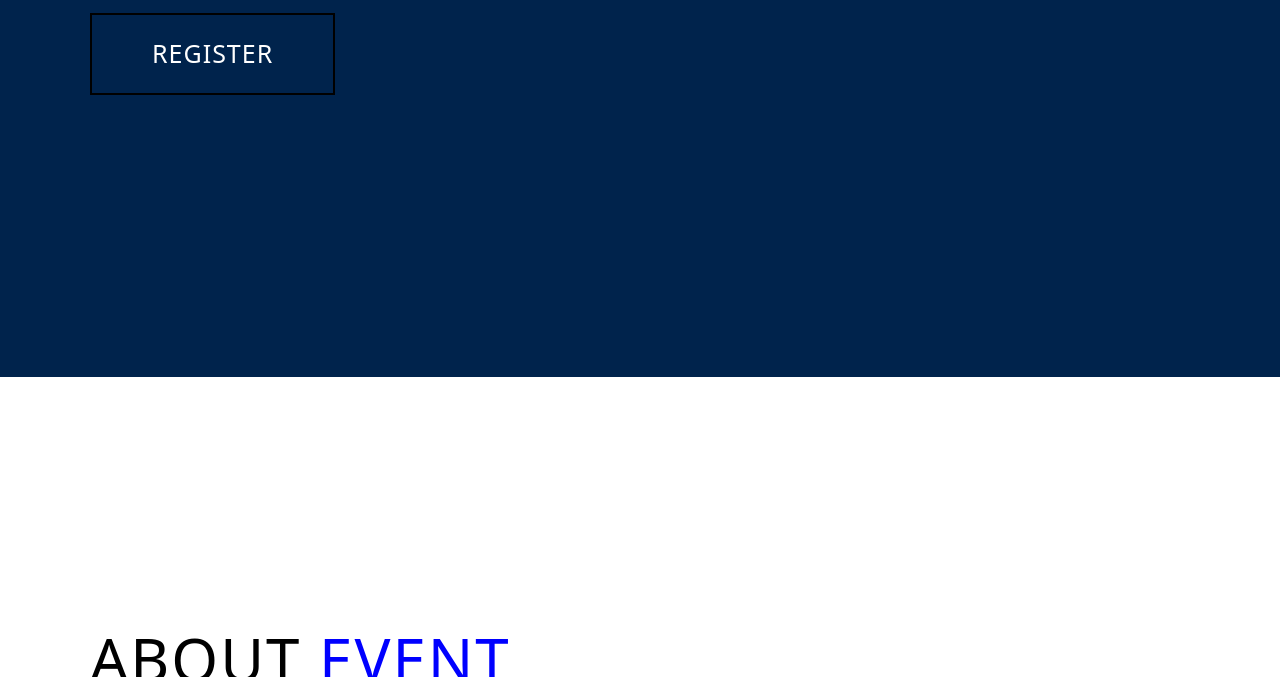
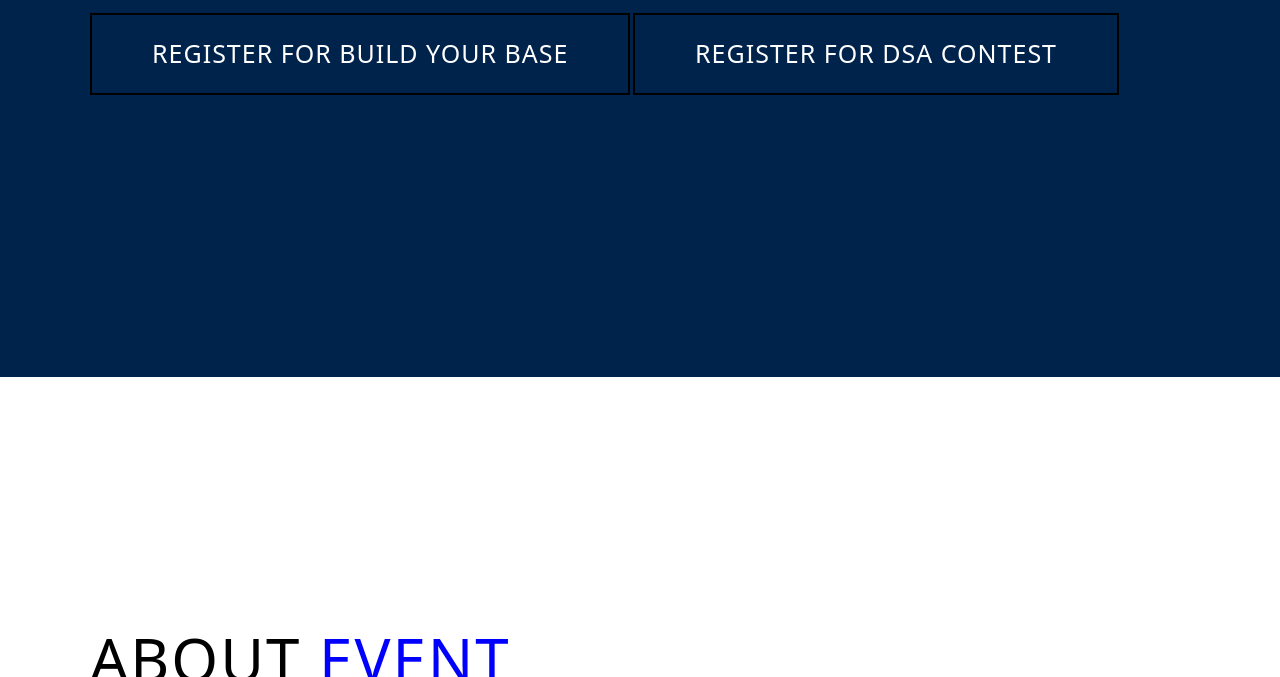
Before and after one commit to cdsvitbhopal/DSA-DASH, a plain HTML site: page index.html in a window 1280 px wide. Shown: the part 423-1100 px from the top of the page. Drawn offline with nearby package versions, Linux system fonts and the light colour scheme; a script that the page names is missing.

Commit message:
Update buttons

```diff
--- a/index.html
+++ b/index.html
@@ -48,7 +48,10 @@
         <h1 style="font-size:250%">28th September 2022 <span></span></h1>
         <h1>DSA DASH <span></span></h1>
         <a href="
-https://forms.gle/6eNnFx7ZQgMYWp4TA" type="button" class="cta">Register</a>
+https://forms.gle/6eNnFx7ZQgMYWp4TA" type="button" class="cta">Register For Build Your Base</a>
+        <a href="
+https://forms/d/e/1FAIpQLSf5y8Oyzo9rVAFRJ8mjWf9b7997SOI1jxS9SJFnmF-dGgNLHA/viewform" type="button" class="cta">Register For DSA Contest</a>
+
       </div>
     </div>
   </section>
@@ -103,7 +106,7 @@ Hurry up!!!</p>
             <p>we’ll be having a Guidance session by alumni Om Krishna Yadav wherein he’ll be glading away the doubts of y’all.
                You all could ask everything you wish you could learn and take away from your seniors! </p>
 
-             <button type="submit" name="button"><a href="https://forms.gle/6eNnFx7ZQgMYWp4TA">Register</a></button>
+             <button type="submit" class="reg2" name="button"><a class="reg" href="https://forms.gle/6eNnFx7ZQgMYWp4TA">Register</a></button>
           </div>
           <div class="project-img">
             <img src="images/byb.png" alt="img">
@@ -118,7 +121,7 @@ The “Data Science club” is gratified to welcome you all in the colossal “D
 Post seminar, DSA Contest has been organized to test what you’ve absorbed and learned throughout!
 Winners will be facilitated with amazing prizes. Participation certificate will be provided to all! Don’t blow the chance and play a part! Do join us.
 Be a part and reap the guerdon!</p>
-<button type="button" name="button"><a href="https://docs.google.com/forms/d/e/1FAIpQLSf5y8Oyzo9rVAFRJ8mjWf9b7997SOI1jxS9SJFnmF-dGgNLHA/viewform">Register</a></button>
+<button type="button" class="reg2" name="button"><a class="reg" href="https://docs.google.com/forms/d/e/1FAIpQLSf5y8Oyzo9rVAFRJ8mjWf9b7997SOI1jxS9SJFnmF-dGgNLHA/viewform">Register</a></button>
           </div>
           <div class="project-img">
             <img src="images/dsa.png" alt="img">
```
